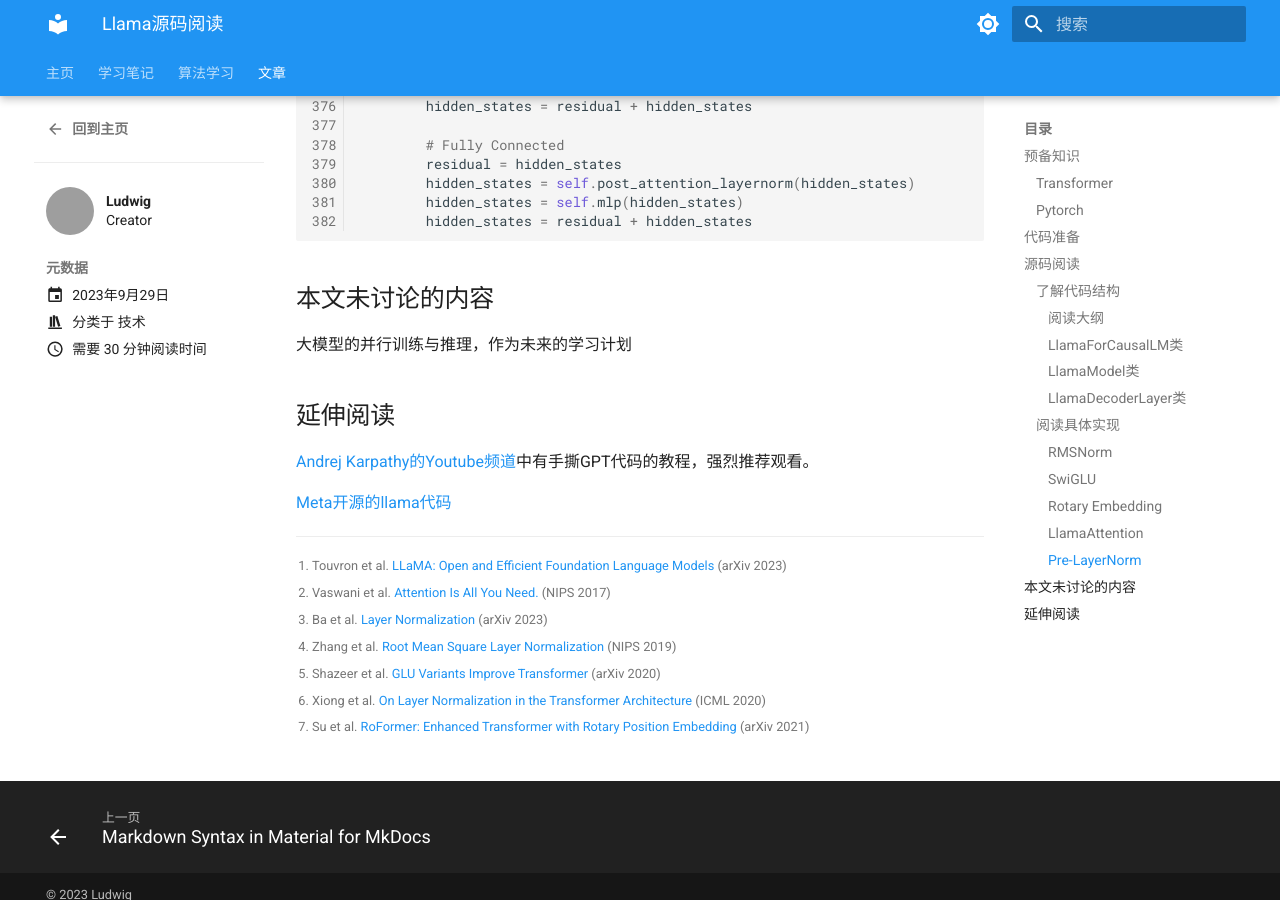
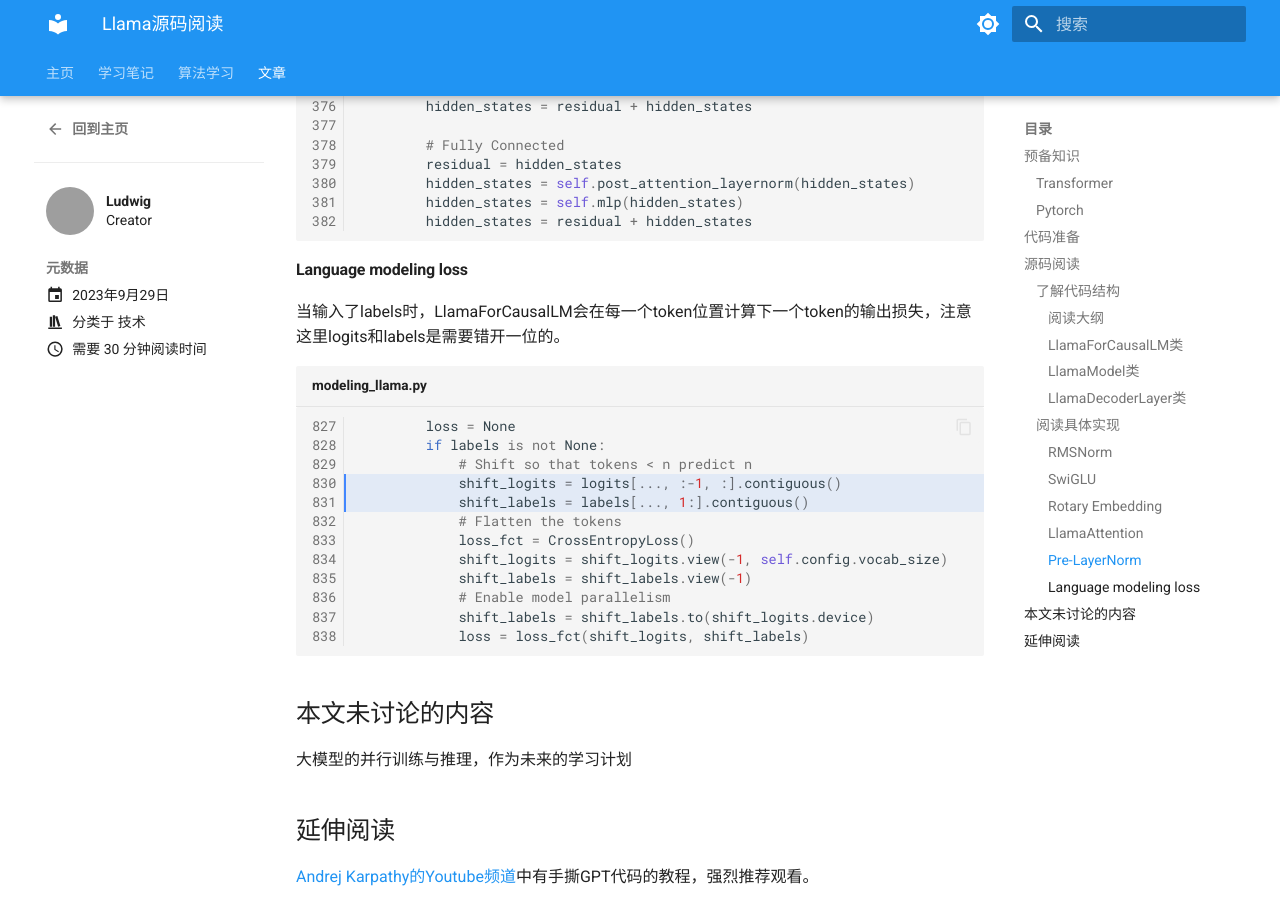
Before and after one commit to cs32963/Notebook, an MkDocs documentation site: the page built from docs/blog/posts/llama_code_reading/llama_code_reading.md, in a window 1280 px wide and 900 px high, scrolled down 9428 px. Built offline with MkDocs 1.6.1 and Material for MkDocs 9.7.7, drawn with Linux system fonts in a browser that asks for light colours; grey boxes are pictures that could not be loaded.

Commit message:
update llama_code_reading.md
add language modeling loss

````diff
--- a/docs/blog/posts/llama_code_reading/llama_code_reading.md
+++ b/docs/blog/posts/llama_code_reading/llama_code_reading.md
@@ -368,6 +368,25 @@ class LlamaAttention(nn.Module):
         hidden_states = residual + hidden_states
 ```
 
+#### Language modeling loss
+
+当输入了labels时，LlamaForCausalLM会在每一个token位置计算下一个token的输出损失，注意这里logits和labels是需要错开一位的。
+
+```python title="modeling_llama.py" linenums="827" hl_lines="4 5"
+        loss = None
+        if labels is not None:
+            # Shift so that tokens < n predict n
+            shift_logits = logits[..., :-1, :].contiguous()
+            shift_labels = labels[..., 1:].contiguous()
+            # Flatten the tokens
+            loss_fct = CrossEntropyLoss()
+            shift_logits = shift_logits.view(-1, self.config.vocab_size)
+            shift_labels = shift_labels.view(-1)
+            # Enable model parallelism
+            shift_labels = shift_labels.to(shift_logits.device)
+            loss = loss_fct(shift_logits, shift_labels)
+```
+
 ## 本文未讨论的内容
 
 大模型的并行训练与推理，作为未来的学习计划
````
